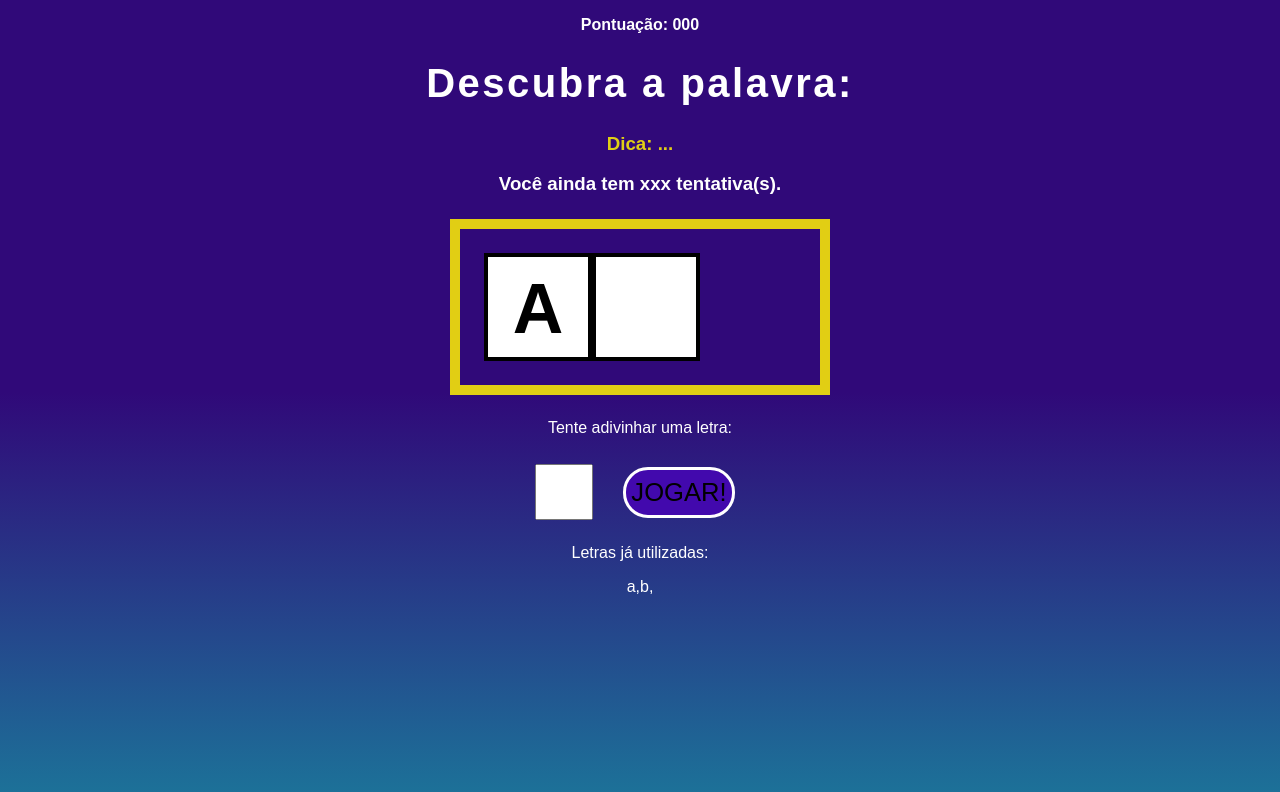
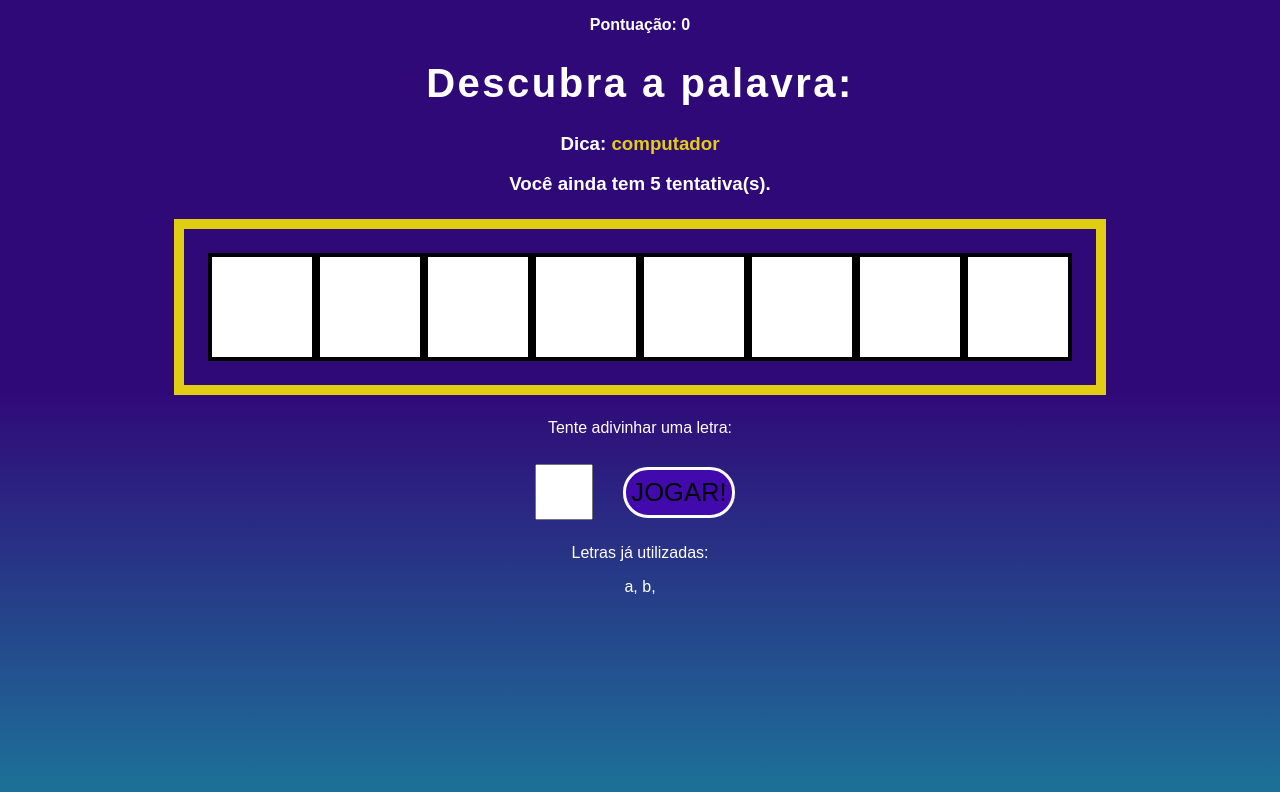
Before and after one commit to AndersonCamposs/secret_word, a React (Vite) app: page / in a window 1280 px wide. Both pictures are taken after a click on the button "INICIAR O JOGO". Shown: the top 792 px of the page. Built offline with nearby package versions, Linux system fonts and the light colour scheme.

Commit message:
Configuração de todas as properties do component Game

```diff
--- a/src/App.jsx
+++ b/src/App.jsx
@@ -22,6 +22,11 @@ function App() {
   const [pickedWord, setPickedWord] = useState('');
   const [pickedCategory, setPickedCategory] = useState('');
   const [letters, setLetters] = useState([]);
+
+  const [guessedLetters, setGuessedLetters] = useState([]);
+  const [wrongLetters, setWrongLetters] = useState(['a', 'b']);
+  const [guesses, setGuesses] = useState(5);
+  const [score, setScore] = useState(0);
 
   const pickWordAndCategory = () => {
     const categories = Object.keys(words);
@@ -60,11 +65,16 @@ function App() {
   return (
     <div className='App'>
     {gameStage === 'start' && <StartScreen startGame={startGame}/>}
-    {gameStage === 'game' && <Game
+    {gameStage === 'game' &&
+    <Game
     verifyLetter={verifyLetter}
     pickedCategory={pickedCategory}
     pickedWord={pickedWord}
-    letters={letters}/>}
+    letters={letters}
+    guessedLetters={guessedLetters}
+    wrongLetters={wrongLetters}
+    guesses={guesses}
+    score={score}/>}
     {gameStage === 'end' && <GameOver retry={retry}/>}
     </div>
   )
--- a/src/components/Game.jsx
+++ b/src/components/Game.jsx
@@ -2,32 +2,40 @@ import PropTypes from 'prop-types';
 
 import './Game.css';
 
-const Game = ({ verifyLetter, pickedCategory, pickedWord, letters}) => {
+const Game = ({
+  verifyLetter, pickedCategory, pickedWord, letters,
+  guessedLetters, wrongLetters, guesses, score}) => {
   return (
     <div className='game'>
         <p className='score'>
-          <span>Pontuação: 000</span>
+          <span>Pontuação: {score}</span>
         </p>
         <h1>Descubra a palavra:</h1>
         <h3 className='tip'>
-          <span>Dica: ...</span>
+          Dica: <span>{pickedCategory}</span>
         </h3>
-        <h3>Você ainda tem xxx tentativa(s).</h3>
+        <h3>Você ainda tem {guesses} tentativa(s).</h3>
         <div className="word-container">
-          <span className="letter">A</span>
-          <span className="blank-square"></span>
+          {letters.map((letter, index) => (
+            guessedLetters.includes(letter) ? (
+              <span key={index} className="letter">{ letter }</span>
+            ) : (
+              <span key={index} className="blank-square"></span>
+            )
+          ))}
         </div>
-        <div className="letter-container">
+        <div className='letter-container'>
           <p>Tente adivinhar uma letra:</p>
           <form>
-            <input type="text" name='letter' maxLength={1} required/>
+            <input type='text' name='letter' maxLength={1} required/>
             <button>Jogar!</button>
           </form>
         </div>
-        <div className="wrong-letters-container">
+        <div className='wrong-letters-container'>
           <p>Letras já utilizadas:</p>
-          <span>a,</span>
-          <span>b,</span>
+          {wrongLetters.map((letter, index) => (
+            <span key={index}>{letter}, </span>
+          ))}
         </div>
     </div>
   )
@@ -38,6 +46,10 @@ Game.propTypes = {
     pickedCategory: PropTypes.string.isRequired,
     pickedWord: PropTypes.string.isRequired,
     letters: PropTypes.array.isRequired,
+    guessedLetters: PropTypes.array.isRequired,
+    wrongLetters: PropTypes.array.isRequired,
+    guesses: PropTypes.number.isRequired,
+    score: PropTypes.number.isRequired,
 }
 
 export default Game
```
